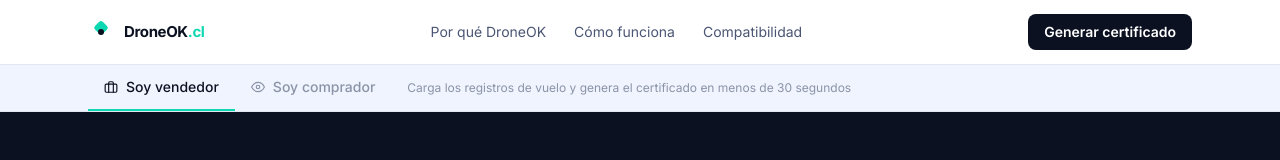
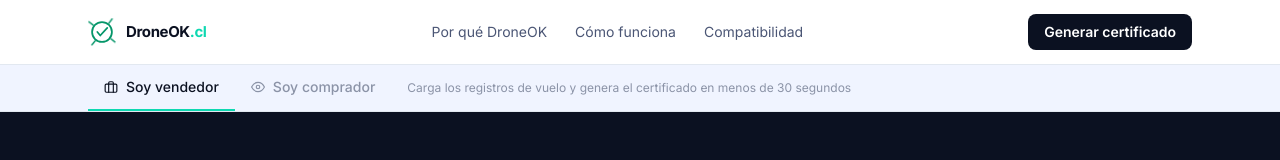
Before and after one commit to moolina01/droneok, a Next.js app: page / in a window 1280 px wide. Shown: the top 160 px of the page. Built offline with nearby package versions, Linux system fonts and the light colour scheme.

Commit message:
icon good

```diff
--- a/componets/landing/HeroUpload.tsx
+++ b/componets/landing/HeroUpload.tsx
@@ -3,6 +3,7 @@
 import { useCallback, useRef, useState } from "react";
 import { useRouter } from "next/navigation";
 import AnimateIn from "@/componets/ui/AnimateIn";
+import DroneOKIcon from "@/componets/ui/DroneOKIcon";
 
 type Stage = "idle" | "dragging" | "ready" | "analyzing" | "error";
 
--- a/componets/layouts/Navbar.tsx
+++ b/componets/layouts/Navbar.tsx
@@ -1,15 +1,7 @@
 "use client";
 import Link from "next/link";
 import { useState } from "react";
-
-function LogoMark() {
-  return (
-    <svg width="26" height="26" viewBox="0 0 26 26" fill="none">
-      <rect x="13" y="1" width="11" height="11" rx="2.5" transform="rotate(45 13 1)" fill="#0ED8B1"/>
-      <circle cx="13" cy="13" r="3" fill="#0B1121"/>
-    </svg>
-  );
-}
+import DroneOKIcon from "@/componets/ui/DroneOKIcon";
 
 export default function Navbar() {
   const [open, setOpen] = useState(false);
@@ -22,7 +14,7 @@ export default function Navbar() {
     <header className="sticky top-0 z-50 w-full border-b border-[#E2E8F0] bg-white/95 backdrop-blur-sm">
       <div className="mx-auto flex h-16 max-w-6xl items-center justify-between px-4 sm:px-6">
         <Link href="/" className="flex items-center gap-2.5">
-          <LogoMark />
+          <DroneOKIcon size={28} color="#059669" spinDuration={2.5} />
           <span className="text-[15px] font-bold tracking-tight text-[#0B1121]">
             DroneOK<span className="text-[#0ED8B1]">.cl</span>
           </span>
--- /dev/null
+++ b/componets/ui/DroneOKIcon.tsx
@@ -0,0 +1,74 @@
+"use client";
+
+interface Props {
+  size?: number;
+  color?: string;
+  spinDuration?: number;
+}
+
+// Check path length: M16 24 → L21 30 → L33 17
+// seg1 = √((21-16)²+(30-24)²) = √61  ≈ 7.81
+// seg2 = √((33-21)²+(17-30)²) = √313 ≈ 17.69  →  total ≈ 26
+const CHECK_LEN = 26;
+
+export default function DroneOKIcon({
+  size = 32,
+  color = "#059669",
+  spinDuration = 2.5,
+}: Props) {
+  const id = `droneok-${size}-${color.replace("#", "")}`;
+
+  return (
+    <svg
+      width={size}
+      height={size}
+      viewBox="0 0 48 48"
+      fill="none"
+      xmlns="http://www.w3.org/2000/svg"
+      aria-hidden="true"
+    >
+      <style>{`
+        @keyframes ${id}-spin {
+          to { transform: rotate(360deg); }
+        }
+        @keyframes ${id}-draw {
+          from { stroke-dashoffset: ${CHECK_LEN}; }
+          to   { stroke-dashoffset: 0; }
+        }
+        .${id}-rotors {
+          transform-box: view-box;
+          transform-origin: 24px 24px;
+          animation: ${id}-spin ${spinDuration}s linear infinite;
+        }
+        .${id}-check {
+          stroke-dasharray: ${CHECK_LEN};
+          stroke-dashoffset: ${CHECK_LEN};
+          animation: ${id}-draw 0.6s ease forwards;
+          animation-delay: 0.5s;
+        }
+      `}</style>
+
+      {/* Static circle */}
+      <circle cx="24" cy="24" r="17" fill="none" stroke={color} strokeWidth="3" />
+
+      {/* Spinning rotors */}
+      <g className={`${id}-rotors`}>
+        <line x1="10.5" y1="10.5" x2="4"  y2="4"  stroke={color} strokeWidth="2.5" strokeLinecap="round" />
+        <line x1="37.5" y1="10.5" x2="44" y2="4"  stroke={color} strokeWidth="2.5" strokeLinecap="round" />
+        <line x1="10.5" y1="37.5" x2="4"  y2="44" stroke={color} strokeWidth="2.5" strokeLinecap="round" />
+        <line x1="37.5" y1="37.5" x2="44" y2="44" stroke={color} strokeWidth="2.5" strokeLinecap="round" />
+      </g>
+
+      {/* Check — draws once on mount */}
+      <path
+        className={`${id}-check`}
+        d="M16 24 L21 30 L33 17"
+        fill="none"
+        stroke={color}
+        strokeWidth="3"
+        strokeLinecap="round"
+        strokeLinejoin="round"
+      />
+    </svg>
+  );
+}
```
Also changed, not shown: 1 other file (tests, documents, lock files or other folders).
